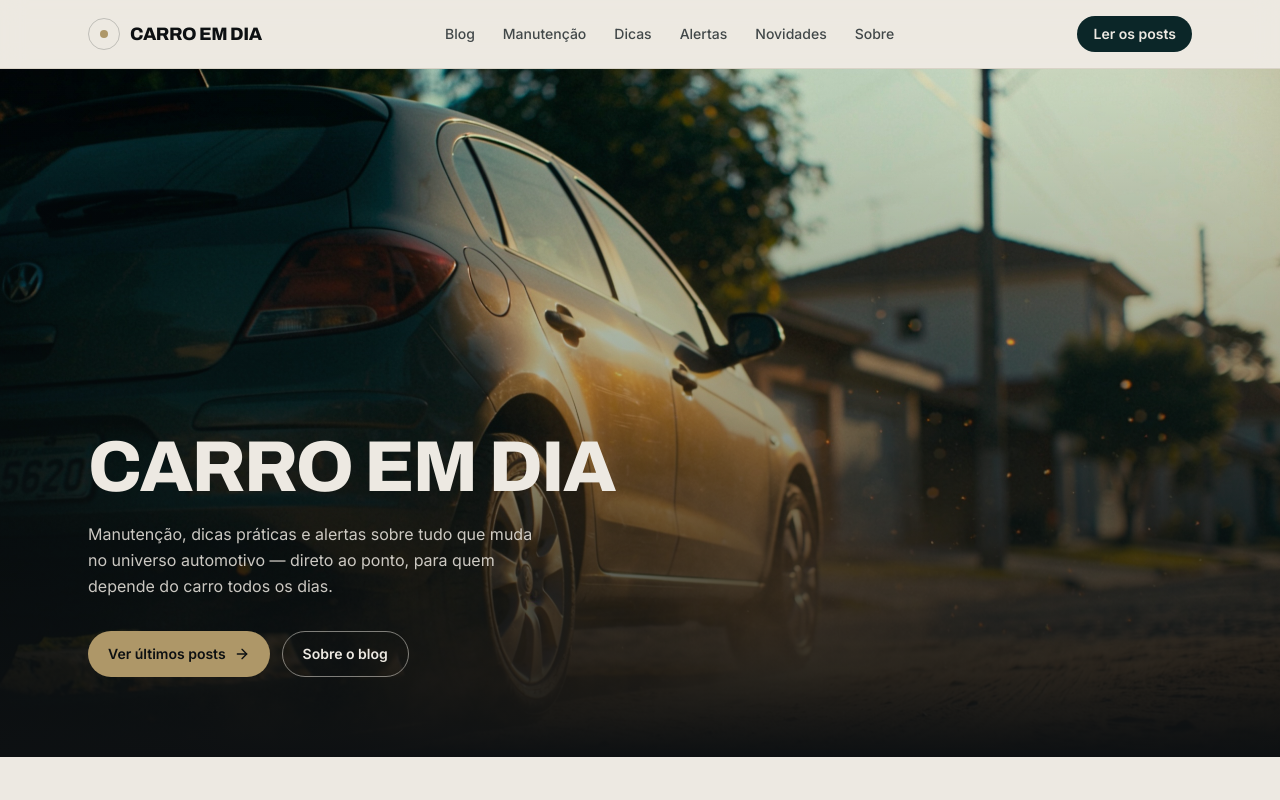
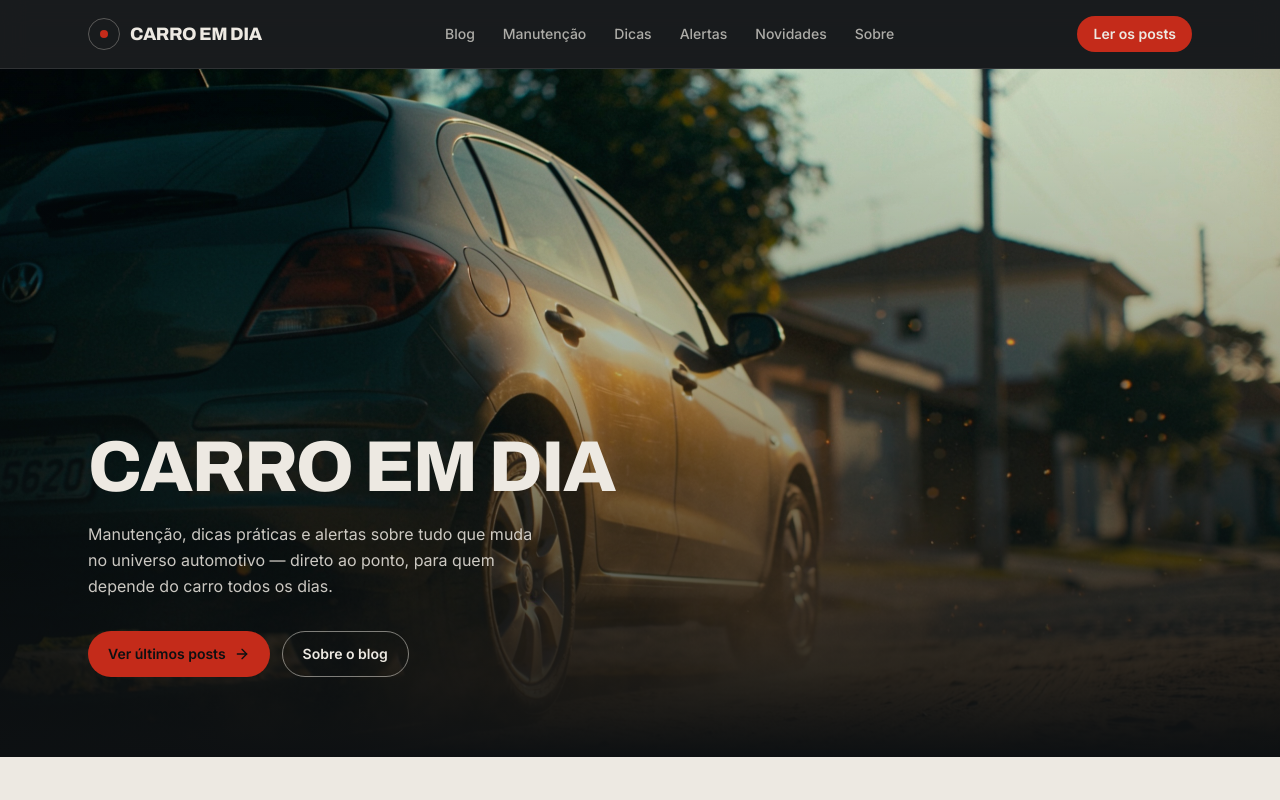
Before and after one commit to gabrielaascencioloma-cmd/blog-automobilismo, a Next.js app: page / in a window 1280 px wide. Shown: the top 800 px of the page. Built offline with nearby package versions, Linux system fonts and the light colour scheme; no server answers; the database is empty.

Commit message:
style: apply red/black brand identity (replace teal/gold)

```diff
--- a/src/app/globals.css
+++ b/src/app/globals.css
@@ -9,11 +9,12 @@
   --ink-faint: #5e6365;
   --border-subtle: #d9d3c7;
 
-  --gold: #ae9768;
-  --gold-dark: #8f7a4f;
-  --teal: #0b2628;
-  --teal-soft: #16383b;
-  --rust: #a15a3f;
+  /* Identidade vermelho + preto */
+  --gold: #c42b1a;
+  --gold-dark: #a32114;
+  --teal: #0d1012;
+  --teal-soft: #1c1e21;
+  --rust: #c42b1a;
 }
 
 @theme inline {
--- a/src/components/Header.tsx
+++ b/src/components/Header.tsx
@@ -13,15 +13,15 @@ const NAV_LINKS = [
 
 export function Header() {
   return (
-    <header className="sticky top-0 z-50 border-b border-border-subtle bg-cream/90 backdrop-blur-md">
+    <header className="sticky top-0 z-50 border-b border-white/10 bg-ink/95 backdrop-blur-md">
       <div className="mx-auto flex max-w-6xl items-center justify-between px-6 py-4">
-        <Logo />
-        <nav className="hidden items-center gap-7 text-sm font-medium text-ink-soft md:flex">
+        <Logo inverted />
+        <nav className="hidden items-center gap-7 text-sm font-medium text-cream/70 md:flex">
           {NAV_LINKS.map((link) => (
             <Link
               key={link.href}
               href={link.href}
-              className="transition-colors hover:text-ink"
+              className="transition-colors hover:text-cream"
             >
               {link.label}
             </Link>
@@ -29,7 +29,7 @@ export function Header() {
         </nav>
         <Link
           href="/blog"
-          className="hidden rounded-full bg-teal px-4 py-2 text-sm font-semibold text-cream transition-colors hover:bg-teal-soft sm:inline-flex"
+          className="hidden rounded-full bg-gold px-4 py-2 text-sm font-semibold text-cream transition-colors hover:bg-gold-dark sm:inline-flex"
         >
           Ler os posts
         </Link>
```
